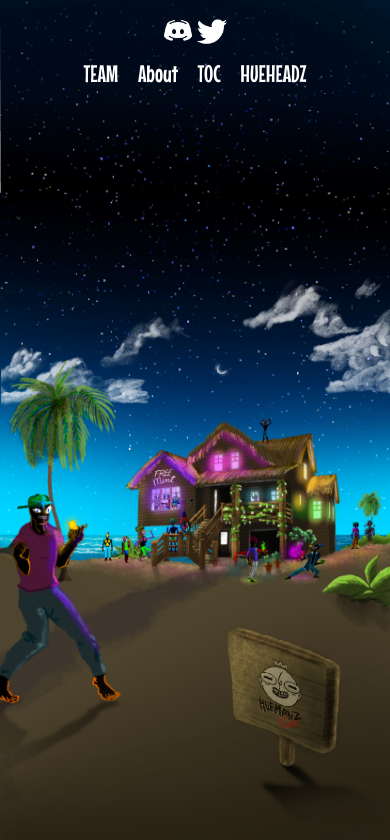
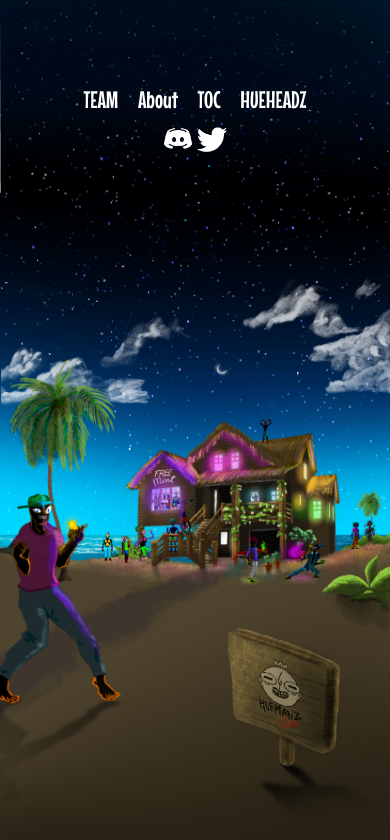
Before and after one commit to nischalbista0/hueheadz, a website: page html/index.html in a window 390 px wide. Drawn offline with Linux system fonts and the light colour scheme.

Commit message:
navbar direction changed

```diff
--- a/html/index.html
+++ b/html/index.html
@@ -12,8 +12,8 @@
 <body class="relative overflow-x-hidden">
 
     <header
-        class="absolute top-[1rem] left-0 right-0 sm:left-auto sm:right-[5vw] sm:top-[3vh] md:right-[3vw] z-50 sm:fixed">
-        <nav class="flex flex-col gap-3 items-center sm:flex-row sm:gap-8 lg:gap-12 xl:gap-16">
+        class="absolute top-[10vh] left-0 right-0 sm:left-auto sm:right-[5vw] sm:top-[3vh] md:right-[3vw] z-50 sm:fixed">
+        <nav class="flex flex-col-reverse gap-2 items-center sm:flex-row sm:gap-8 lg:gap-12 xl:gap-16">
             <div class="flex gap-1 w-16 sm:w-16 sm:gap-2 lg:w-20 2xl:w-24">
                 <a href="" class="cursor-pointer"><img src="/images/discord.png" alt=""></a>
                 <a href="" class="cursor-pointer"><img src="/images/twitter.png" alt=""></a>
```
Also changed, not shown: css/main.css.
